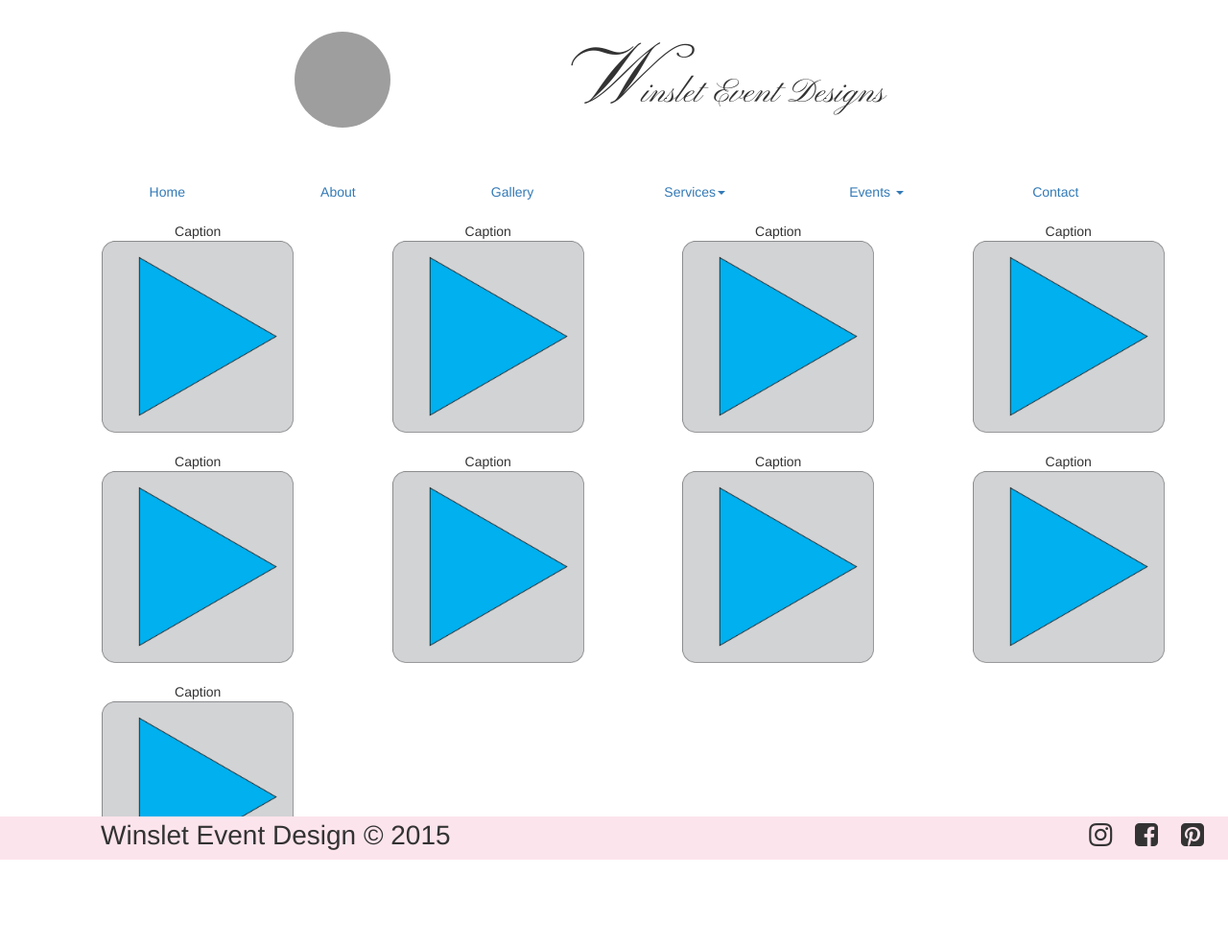
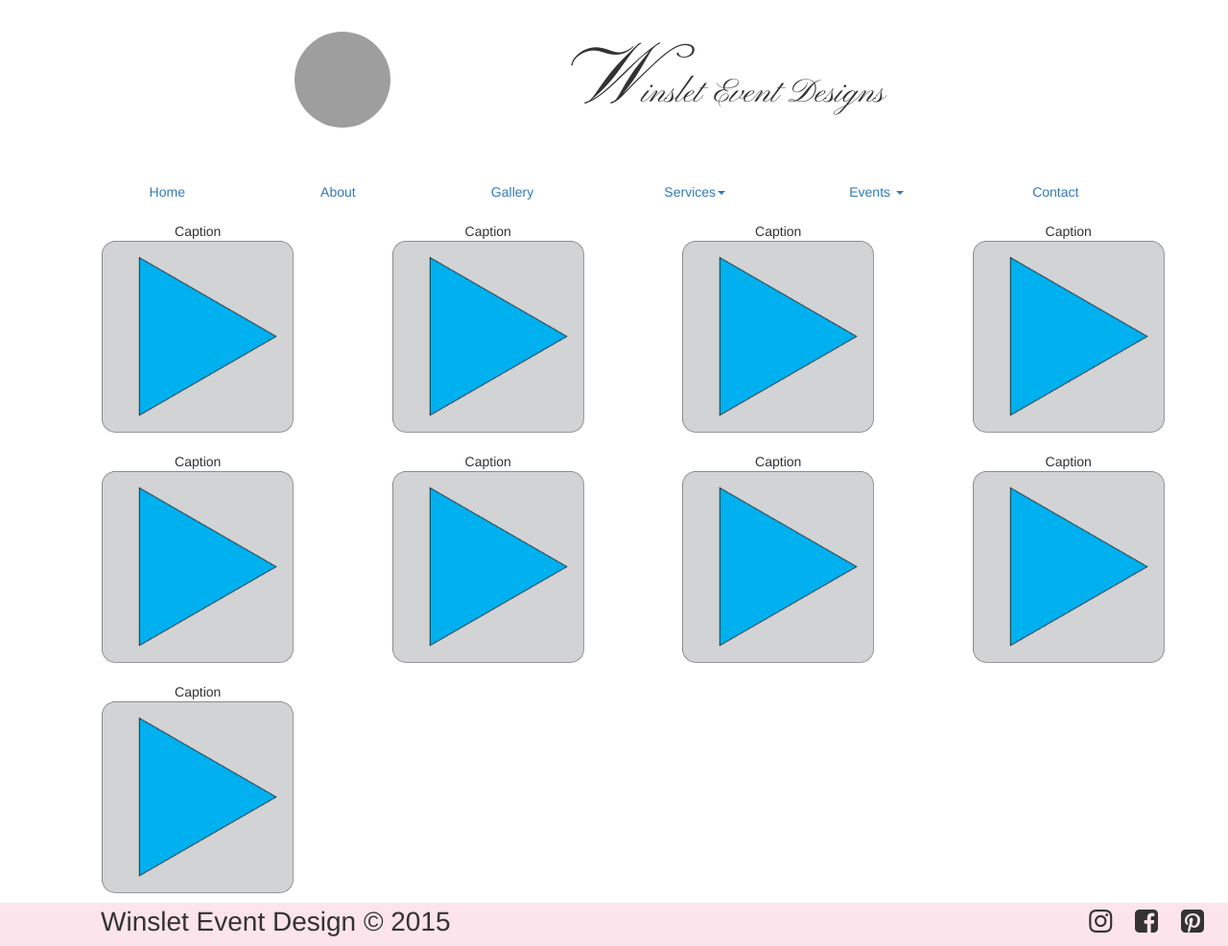
Before and after one commit to andrew749/NJ-Website, a Jekyll site: the page built from gallery.html, in a window 1280 px wide. Shown: the whole page at 96% size. Built offline with Jekyll 4.4.1, drawn with Linux system fonts in a browser that asks for light colours; nearby versions of some CDN libraries; before the commit the page ends 900 px from its top, so only the background shows below that; grey boxes are pictures that could not be loaded.

Commit message:
Gallery now takes up the whole page.

```diff
--- a/css/stylesheet.css
+++ b/css/stylesheet.css
@@ -2,7 +2,7 @@
     .vertical-center{
         top:0%;
     }
-    body{
+body{
         height: auto;
     }
     .footer-list li{
@@ -191,8 +191,6 @@ input{
   list-style-type: none;
 }
 .gallery{
-  height:70vh;
-  overflow:scroll;
 }
 .gallery-entry{
   padding:10px;
```
